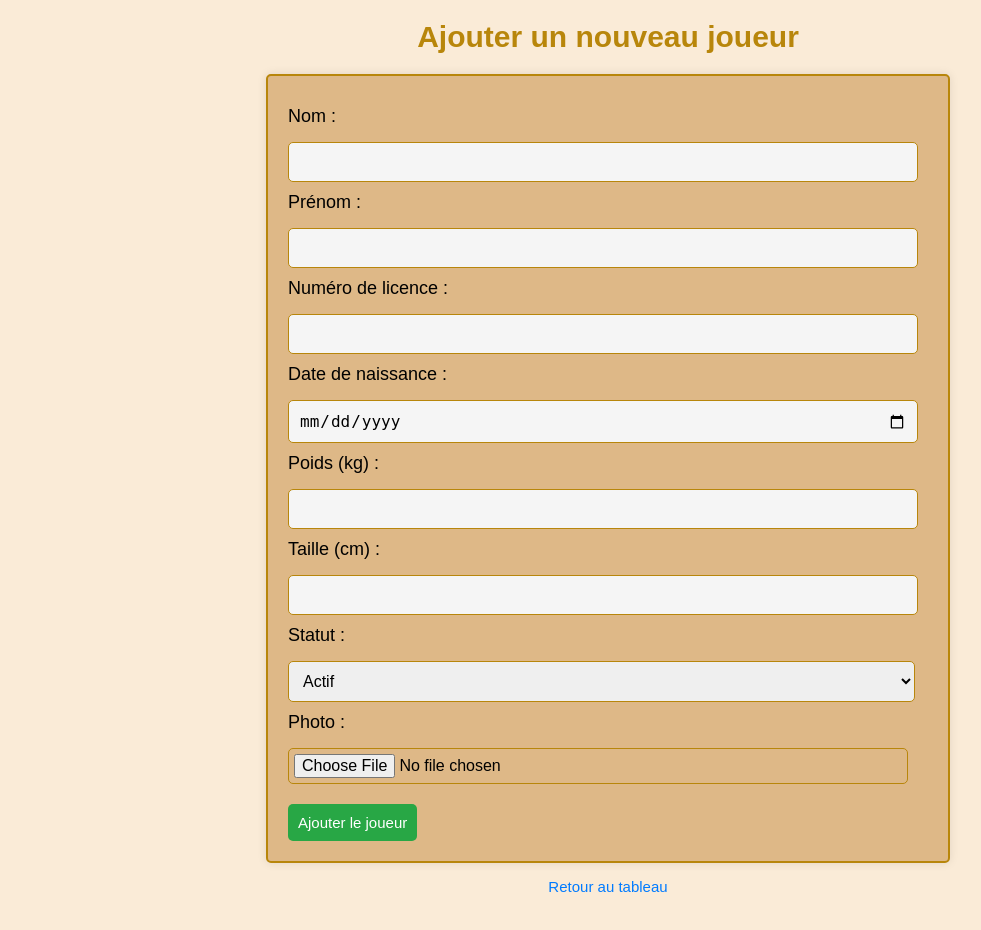
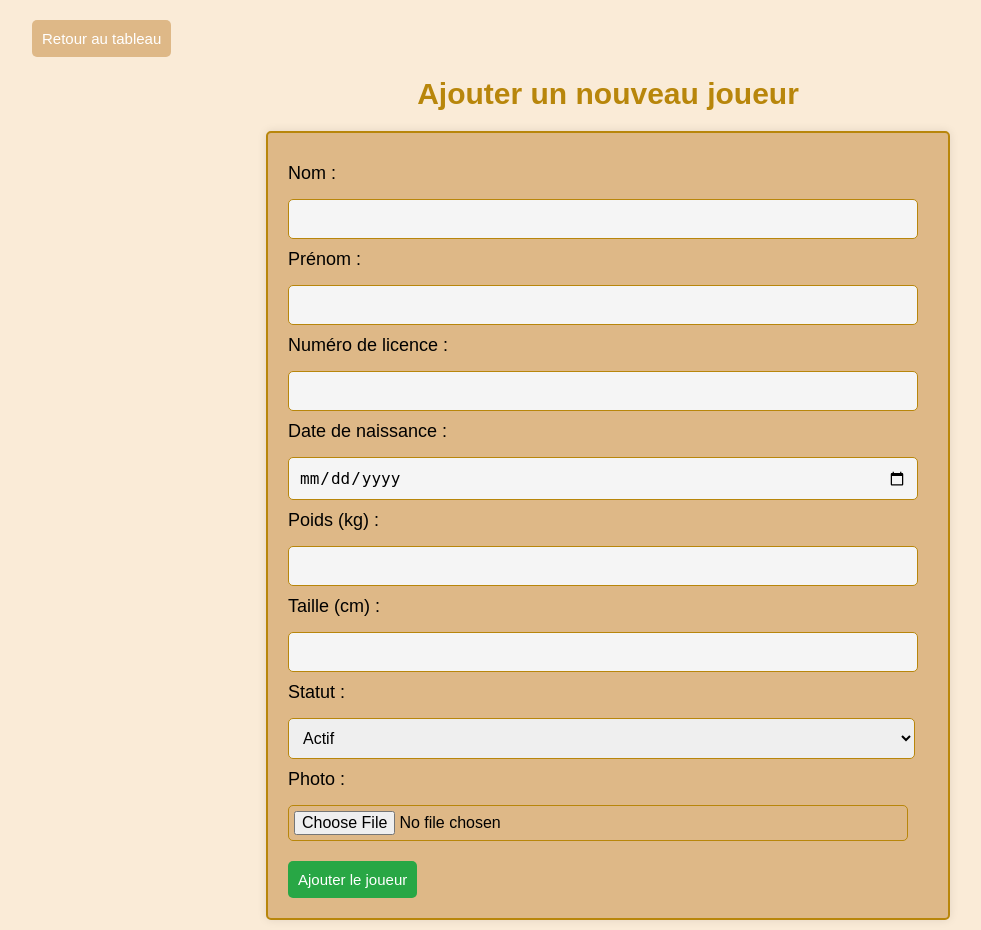
Before and after one commit to FruitPassion/demo-projet-php, a PHP site: page /pages/AjouterJoueurs.php in a window 1280 px wide. Shown: the whole page, without its empty margins (32-1013 px from the left). Before the commit the page ends 892 px from the top, so only its background shows below. Run offline with PHP 8.4, Linux system fonts and the light colour scheme.

Commit message:
joueurs terminé
fiche joueurs + page liste joueurs terminées.

```diff
--- a/php/css/AjouterJoueur.css
+++ b/php/css/AjouterJoueur.css
@@ -65,17 +65,21 @@ form button[type="submit"]:hover {
 }
 
 /* Lien de retour */
-a {
-    display: block;
-    text-align: center;
+.rtab {
+    padding: 10px;
+    background-color: burlywood;
+    color: white;
+    border: none;
+    cursor: pointer;
+    border-radius: 5px;
     font-size: 15px;
-    color: #007bff;
-    margin-top: 15px;
-    text-decoration: none;
+    margin-top: 20px;
+    transition: background-color 0.2s ease;
+    margin-left: 5%;
 }
 
-a:hover {
-    text-decoration: underline;
+.rtab:hover {
+    background-color: rgb(221, 171, 106);
 }
 
 /* Style pour les champs obligatoires */
--- a/php/pages/AjouterJoueurs.php
+++ b/php/pages/AjouterJoueurs.php
@@ -42,6 +42,9 @@ if ($_SERVER['REQUEST_METHOD'] === 'POST') {
 </head>
 <body>
 
+<!-- Lien pour revenir à la page principale -->
+<button class="rtab" href="PageJoueurs.php">Retour au tableau</button>
+
 <h1>Ajouter un nouveau joueur</h1>
 
 <form method="POST" enctype="multipart/form-data">
@@ -52,7 +55,7 @@ if ($_SERVER['REQUEST_METHOD'] === 'POST') {
     <input type="text" id="prenom" name="prenom" required>
 
     <label for="numero_licence">Numéro de licence :</label>
-    <input type="text" id="numero_licence" name="numero_licence" required>
+    <input type="number" id="numero_licence" name="numero_licence" required>
 
     <label for="date_naissance">Date de naissance :</label>
     <input type="date" id="date_naissance" name="date_naissance" required>
@@ -76,9 +79,5 @@ if ($_SERVER['REQUEST_METHOD'] === 'POST') {
 
     <button type="submit">Ajouter le joueur</button>
 </form>
-
-<!-- Lien pour revenir à la page principale -->
-<a href="PageJoueurs.php">Retour au tableau</a>
-
 </body>
 </html>
```
Also changed, not shown: php/css/Connexion.css (+6 -3 lines), php/css/FicheJoueurs.css (+23 -11 lines), php/pages/FicheJoueur.php (+5 -7 lines), php/img4545_Capture d’écran 2024-12-20 092313.png (deleted), php/img48_images.jpg (deleted).
